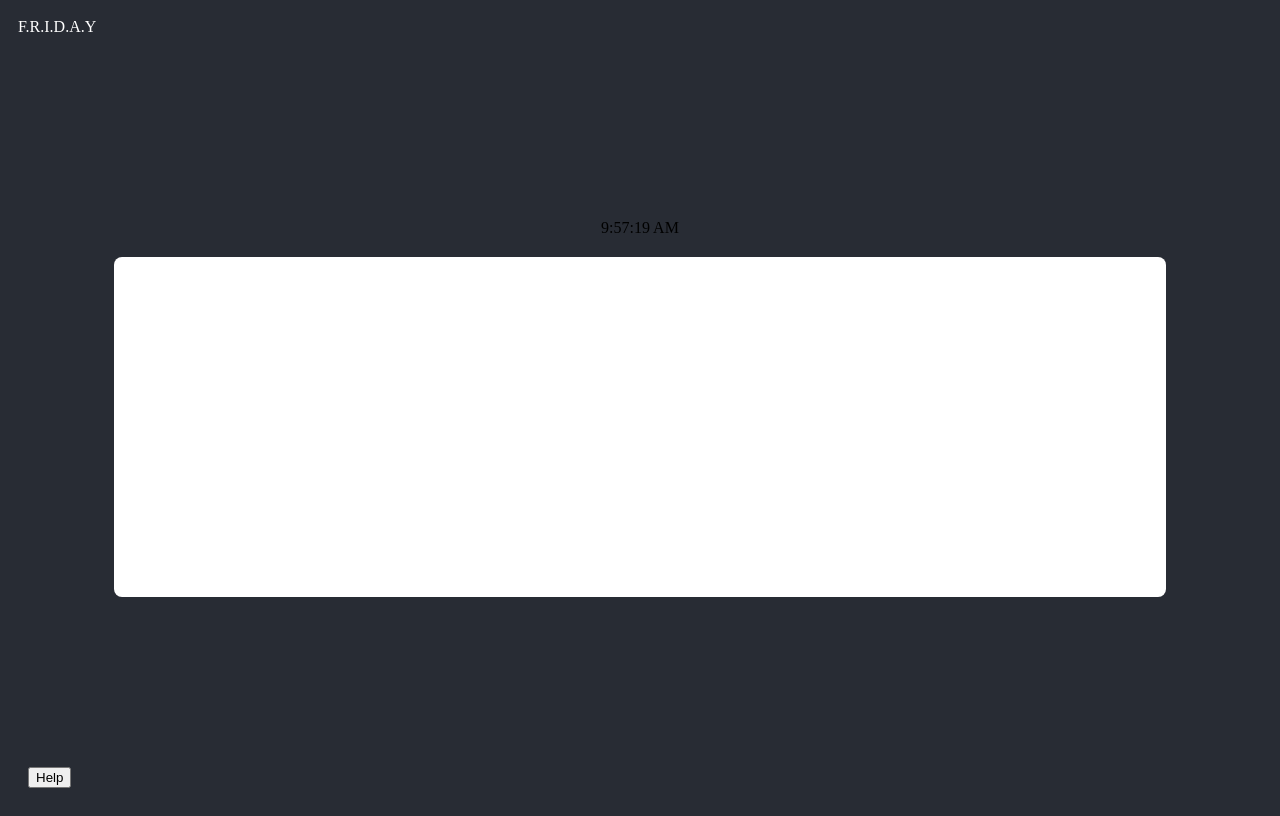
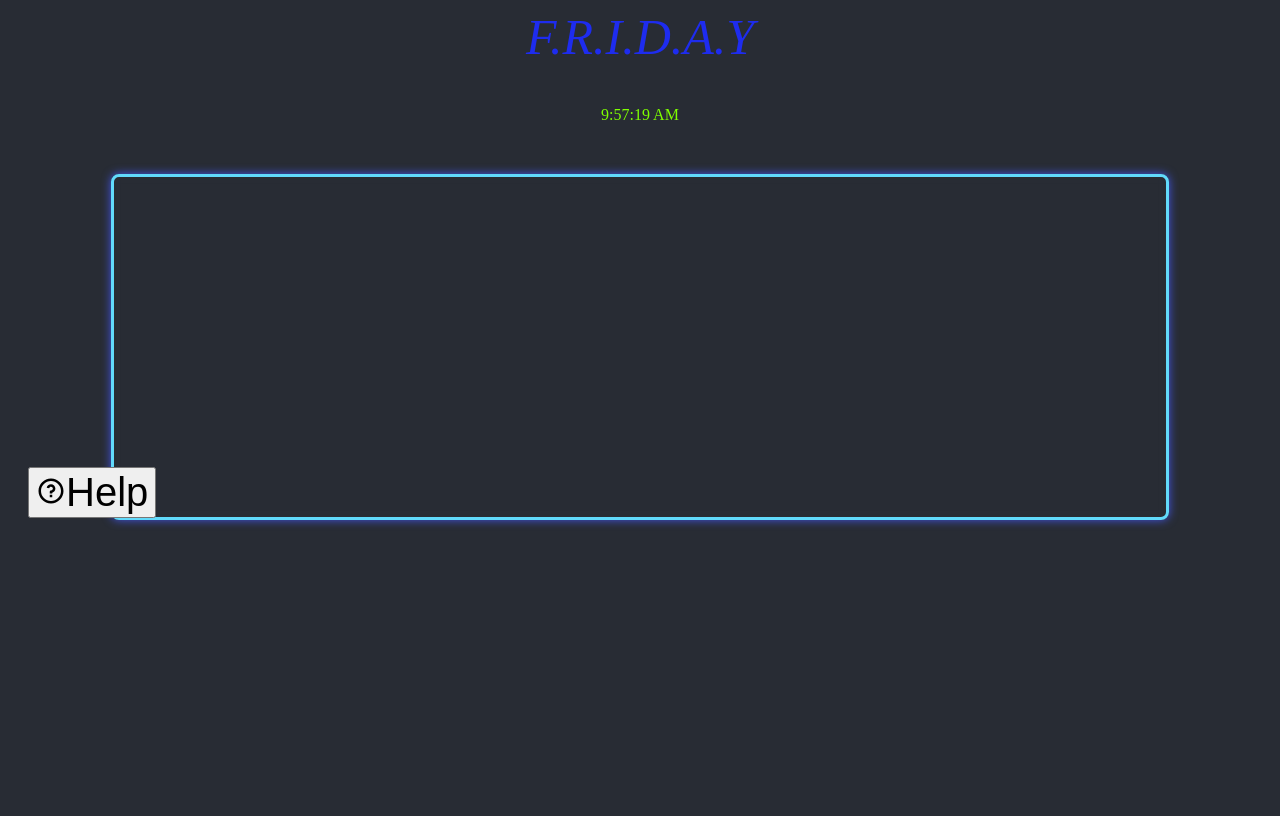
Before and after one commit to nainajaiswal3903/WEB-PAGE, a Python web app: template templates/page2.html in a window 1280 px wide. After the commit the page ends 527 px from the top, so only its background shows below. Run offline with Jinja, Linux system fonts and the light colour scheme; the template is opened without the code that fills it, so the values that code supplies are empty; some libraries are stand-ins or nearby versions.

Commit message:
Description of your changes

```diff
--- a/static/css/style2.css
+++ b/static/css/style2.css
@@ -1,15 +1,33 @@
+:root{
+    --skincolor:#61dafb;
+}
+
+header{
+    text-align: center;
+    color:rgb(30, 44, 239);
+    font-style: italic;
+    font-size: 50px;
+    padding-bottom: 20px;
+}
 body {
     display: flex;
     flex-direction: column;
     justify-content: center;
     align-items: center;
-    height: 100vh;
+    /* height: 100vh; */
     background-color: #282c34;
     overflow: hidden;
     position: relative;
 }
 
+#currentTime{
+    padding-top: 20px;
+    padding-bottom: 30px;
+    color: chartreuse;
+}
+
 .blue-box {
+
     background-image: url('/img/3.gif');
     background-repeat: no-repeat;
     background-attachment: fixed;
@@ -19,8 +37,7 @@ body {
 }
 
 .data-box {
-    background-color: white;
-    color: black;
+    color:var(--skincolor);
     padding: 20px;
     border-radius: 8px;
     margin-top: 20px;
@@ -28,6 +45,11 @@ body {
     height: 300px;
     overflow-y: auto;
     display: none;
+    border: solid var(--skincolor);
+    backdrop-filter: blur(5px);
+    box-shadow: 0 0 10px rgb(66, 86, 233);
+    /* box-shadow: 0 0 10px rgba(27, 27, 27, 0.296); */
+
 }
 
 .header {
@@ -38,17 +60,18 @@ body {
     display: none;
 }
 
-.time-container {
-    /* display: none; */
-}
 
 .header .time {
     margin-left: 20px;
 }
-
+#help{
+    height: 30px;
+    width: 30px;
+}
 .btn-hello-world {
     position: absolute;
     bottom: 20px;
     left: 20px;
     display: none;
+    font-size: 40px;
 }
--- a/static/css/style3.css
+++ b/static/css/style3.css
@@ -9,8 +9,6 @@ body {
     background-size:contain;
     background-position: center;
     background-color: black;
-
-
 }
 
 .center-box {
--- a/templates/page2.html
+++ b/templates/page2.html
@@ -7,17 +7,26 @@
         <link rel="stylesheet" href="/static/css/style2.css">
     </head>
     <body>
-    <div class="header" id="header">
-        <span>F.R.I.D.A.Y</span>
-    </div>
+        <header id="header">
+            F.R.I.D.A.Y
+
+        </header>
+
         <div class="time-container">
             <span class="time" id="currentTime"></span>
         </div>
-    <div class="blue-box" id="blueBox"></div>
-    <div class="data-box" id="dataBox"></div>
-    <button class="btn btn-primary btn-hello-world" id="helpButton" onclick="location.href='/page3'">Help</button>
+        <div class="blue-box" id="blueBox">
+        </div>
+        <div class="data-box" id="dataBox"></div><br>
+        <button class="btn btn-primary btn-hello-world" id="helpButton"
+            onclick="location.href='/page3'"><svg
+                xmlns="http://www.w3.org/2000/svg" viewBox="0 0 24 24"
+                fill="currentColor" id="help"><path
+                    d="M12 22C6.47715 22 2 17.5228 2 12C2 6.47715 6.47715 2 12 2C17.5228 2 22 6.47715 22 12C22 17.5228 17.5228 22 12 22ZM12 20C16.4183 20 20 16.4183 20 12C20 7.58172 16.4183 4 12 4C7.58172 4 4 7.58172 4 12C4 16.4183 7.58172 20 12 20ZM11 15H13V17H11V15ZM13 13.3551V14H11V12.5C11 11.9477 11.4477 11.5 12 11.5C12.8284 11.5 13.5 10.8284 13.5 10C13.5 9.17157 12.8284 8.5 12 8.5C11.2723 8.5 10.6656 9.01823 10.5288 9.70577L8.56731 9.31346C8.88637 7.70919 10.302 6.5 12 6.5C13.933 6.5 15.5 8.067 15.5 10C15.5 11.5855 14.4457 12.9248 13 13.3551Z"></path></svg>Help
+        </button>
 
-    <script src="https://cdnjs.cloudflare.com/ajax/libs/socket.io/4.0.0/socket.io.js"></script>
+        <script
+            src="https://cdnjs.cloudflare.com/ajax/libs/socket.io/4.0.0/socket.io.js"></script>
         <script>
         function updateTime() {
             const now = new Date();
```
Lines whose indentation alone changed are shown as unchanged.
